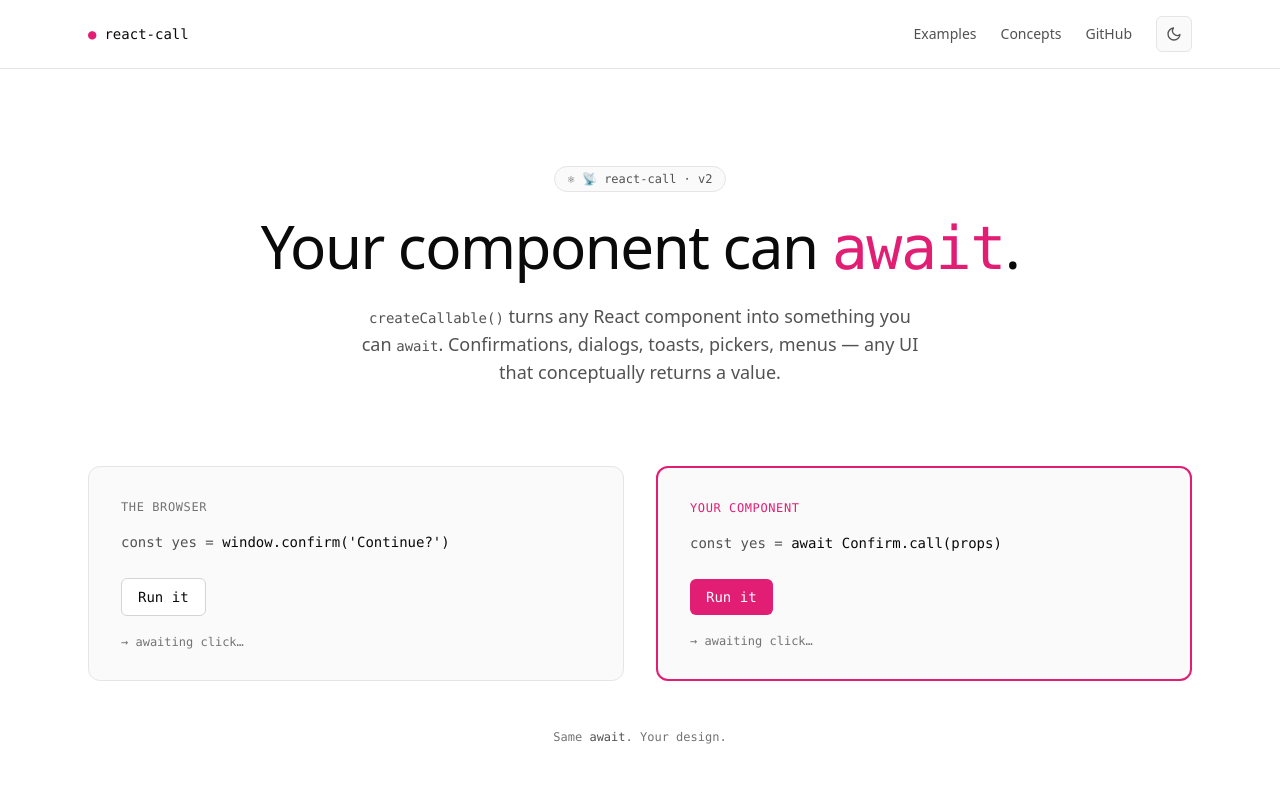
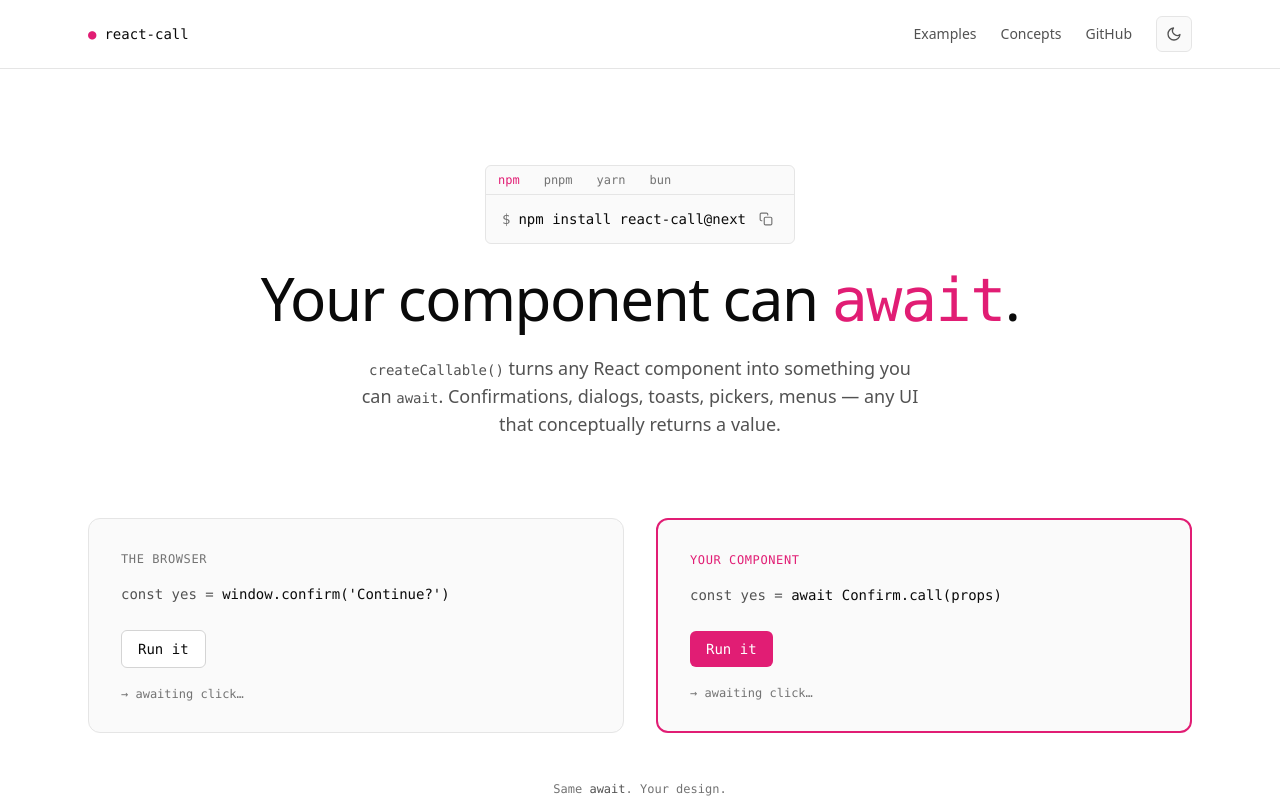
Before and after one commit to desko27/react-call, an Astro site in the folder sites/web/: page / in a window 1280 px wide. Shown: the top 800 px of the page. Built offline with nearby package versions, Linux system fonts and the light colour scheme; Astro itself is replaced by a stand-in of ours.

Commit message:
feat(web): install command block with package-manager tabs + copy
Replaces the static "react-call · v2" hero chip and the bottom-CTA
npm snippet with a shared InstallCommand island: npm/pnpm/yarn/bun
tabs, a copy-to-clipboard button, and selection synced across both
instances via localStorage + a custom event.

```diff
--- /dev/null
+++ b/sites/web/src/components/InstallCommand.tsx
@@ -0,0 +1,156 @@
+import { useEffect, useState } from 'react'
+
+type PM = 'npm' | 'pnpm' | 'yarn' | 'bun'
+
+const PMS: PM[] = ['npm', 'pnpm', 'yarn', 'bun']
+
+const COMMANDS: Record<PM, string> = {
+  npm: 'npm install react-call@next',
+  pnpm: 'pnpm add react-call@next',
+  yarn: 'yarn add react-call@next',
+  bun: 'bun add react-call@next',
+}
+
+const STORAGE_KEY = 'pm'
+const EVENT = 'pm-change'
+
+const readPM = (): PM => {
+  if (typeof window === 'undefined') return 'npm'
+  try {
+    const v = localStorage.getItem(STORAGE_KEY)
+    if (v && (PMS as string[]).includes(v)) return v as PM
+  } catch {
+    // localStorage unavailable
+  }
+  return 'npm'
+}
+
+export const InstallCommand = () => {
+  const [pm, setPM] = useState<PM>('npm')
+  const [copied, setCopied] = useState(false)
+
+  useEffect(() => {
+    setPM(readPM())
+    const onChange = (e: Event) => {
+      const detail = (e as CustomEvent<PM>).detail
+      if ((PMS as string[]).includes(detail)) setPM(detail)
+    }
+    window.addEventListener(EVENT, onChange as EventListener)
+    return () => window.removeEventListener(EVENT, onChange as EventListener)
+  }, [])
+
+  const copy = async () => {
+    try {
+      await navigator.clipboard.writeText(COMMANDS[pm])
+      setCopied(true)
+      setTimeout(() => setCopied(false), 1500)
+    } catch {
+      // clipboard unavailable
+    }
+  }
+
+  const select = (next: PM) => {
+    if (next === pm) return
+    setPM(next)
+    try {
+      localStorage.setItem(STORAGE_KEY, next)
+    } catch {
+      // localStorage unavailable
+    }
+    window.dispatchEvent(new CustomEvent(EVENT, { detail: next }))
+  }
+
+  return (
+    <div
+      className="
+        inline-flex flex-col overflow-hidden rounded-md
+        border border-[var(--color-border)]
+        bg-[var(--color-bg-subtle)]
+        text-left
+      "
+    >
+      <div
+        role="tablist"
+        aria-label="Package manager"
+        className="flex border-b border-[var(--color-border)]"
+      >
+        {PMS.map((name) => {
+          const active = pm === name
+          return (
+            <button
+              key={name}
+              type="button"
+              role="tab"
+              aria-selected={active}
+              onClick={() => select(name)}
+              className={`
+                px-3 py-1.5 font-mono text-xs transition-colors
+                ${
+                  active
+                    ? 'text-[var(--color-accent)]'
+                    : 'text-[var(--color-fg-subtle)] hover:text-[var(--color-fg-muted)]'
+                }
+              `}
+            >
+              {name}
+            </button>
+          )
+        })}
+      </div>
+      <div
+        className="
+          flex items-center gap-2 px-4 py-3
+          font-mono text-sm text-[var(--color-fg)]
+        "
+      >
+        <span className="text-[var(--color-fg-subtle)]">$</span>
+        <span className="flex-1">{COMMANDS[pm]}</span>
+        <button
+          type="button"
+          onClick={copy}
+          aria-label={copied ? 'Copied' : 'Copy command'}
+          className="
+            inline-flex h-6 w-6 shrink-0 items-center justify-center rounded
+            text-[var(--color-fg-subtle)]
+            transition-colors
+            hover:text-[var(--color-fg)] hover:bg-[var(--color-bg-muted)]
+          "
+        >
+          {copied ? (
+            <svg
+              xmlns="http://www.w3.org/2000/svg"
+              width="14"
+              height="14"
+              viewBox="0 0 24 24"
+              fill="none"
+              stroke="currentColor"
+              strokeWidth="2"
+              strokeLinecap="round"
+              strokeLinejoin="round"
+              aria-hidden="true"
+              className="text-[var(--color-accent)]"
+            >
+              <polyline points="20 6 9 17 4 12" />
+            </svg>
+          ) : (
+            <svg
+              xmlns="http://www.w3.org/2000/svg"
+              width="14"
+              height="14"
+              viewBox="0 0 24 24"
+              fill="none"
+              stroke="currentColor"
+              strokeWidth="2"
+              strokeLinecap="round"
+              strokeLinejoin="round"
+              aria-hidden="true"
+            >
+              <rect x="9" y="9" width="13" height="13" rx="2" ry="2" />
+              <path d="M5 15H4a2 2 0 0 1-2-2V4a2 2 0 0 1 2-2h9a2 2 0 0 1 2 2v1" />
+            </svg>
+          )}
+        </button>
+      </div>
+    </div>
+  )
+}
--- a/sites/web/src/components/landing/Hero.tsx
+++ b/sites/web/src/components/landing/Hero.tsx
@@ -1,4 +1,5 @@
 import { useState } from 'react'
+import { InstallCommand } from '../InstallCommand'
 import { HeroConfirm } from './HeroConfirm'
 import { type Result, ResultBadge } from './ResultBadge'
 
@@ -31,17 +32,7 @@
 
       <section className="mx-auto max-w-6xl px-6 pt-16 pb-24 md:pt-24 md:pb-32">
         <div className="text-center">
-          <p
-            className="
-              inline-block rounded-full
-              border border-[var(--color-border)]
-              bg-[var(--color-bg-subtle)]
-              px-3 py-1 font-mono text-xs
-              text-[var(--color-fg-muted)]
-            "
-          >
-            ⚛ 📡 react-call · v2
-          </p>
+          <InstallCommand />
           <h1
             className="
               mt-6 text-4xl font-medium tracking-tight
--- a/sites/web/src/pages/index.astro
+++ b/sites/web/src/pages/index.astro
@@ -1,4 +1,5 @@
 ---
+import { InstallCommand } from '~/components/InstallCommand'
 import { Hero } from '~/components/landing/Hero'
 import { HowItLives } from '~/components/landing/HowItLives'
 import { MutationFlowSection } from '~/components/landing/MutationFlowSection'
@@ -27,11 +28,8 @@
           class="font-mono text-sm">@next</code
         >.
       </p>
-      <div
-        class="mt-8 inline-flex items-center gap-2 rounded-md border border-[var(--color-border)] bg-[var(--color-bg-subtle)] px-4 py-3 font-mono text-sm text-[var(--color-fg)]"
-      >
-        <span class="text-[var(--color-fg-subtle)]">$</span>
-        npm install react-call@next
+      <div class="mt-8 flex justify-center">
+        <InstallCommand client:idle />
       </div>
       <div class="mt-6 flex items-center justify-center gap-6 text-sm">
         <a
```
